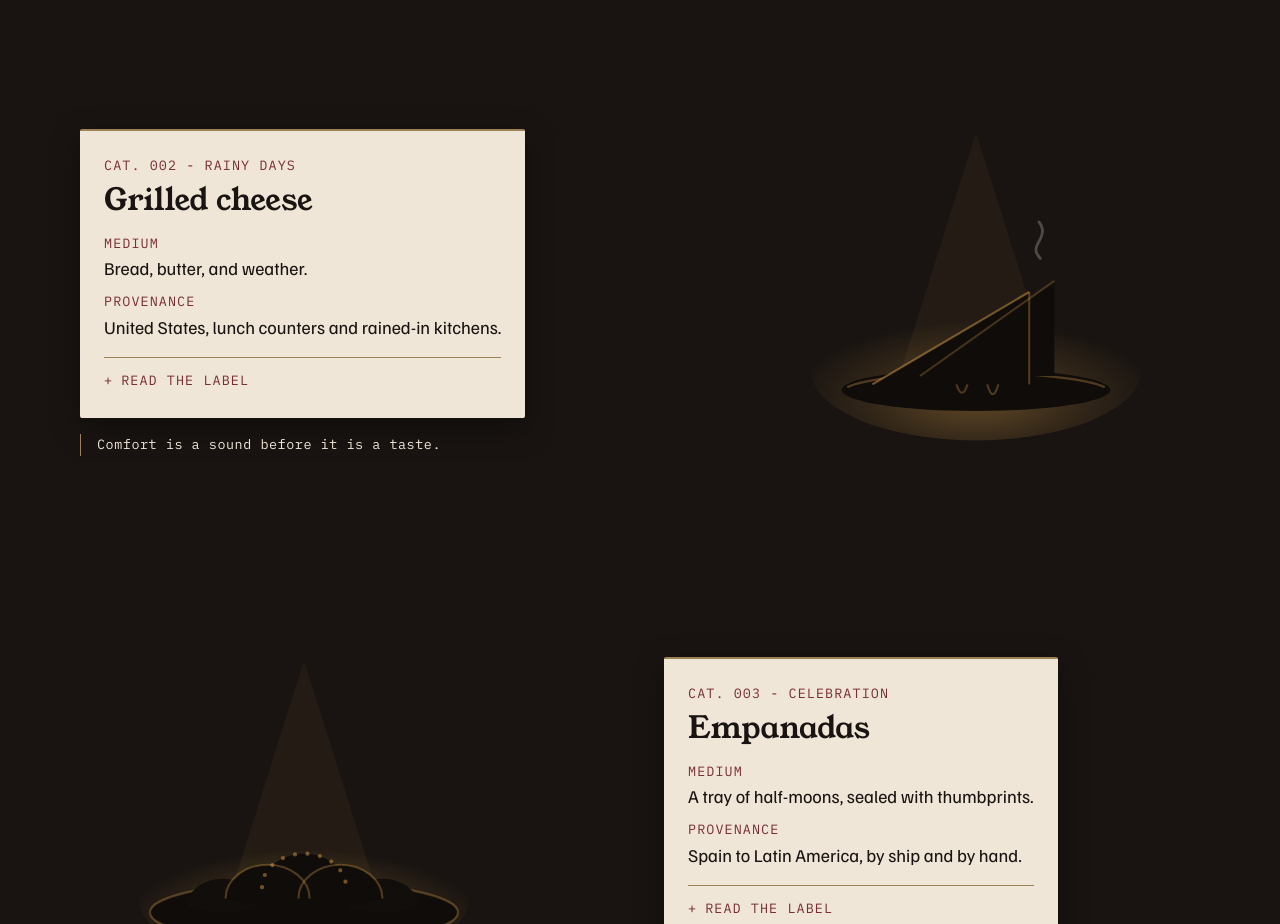
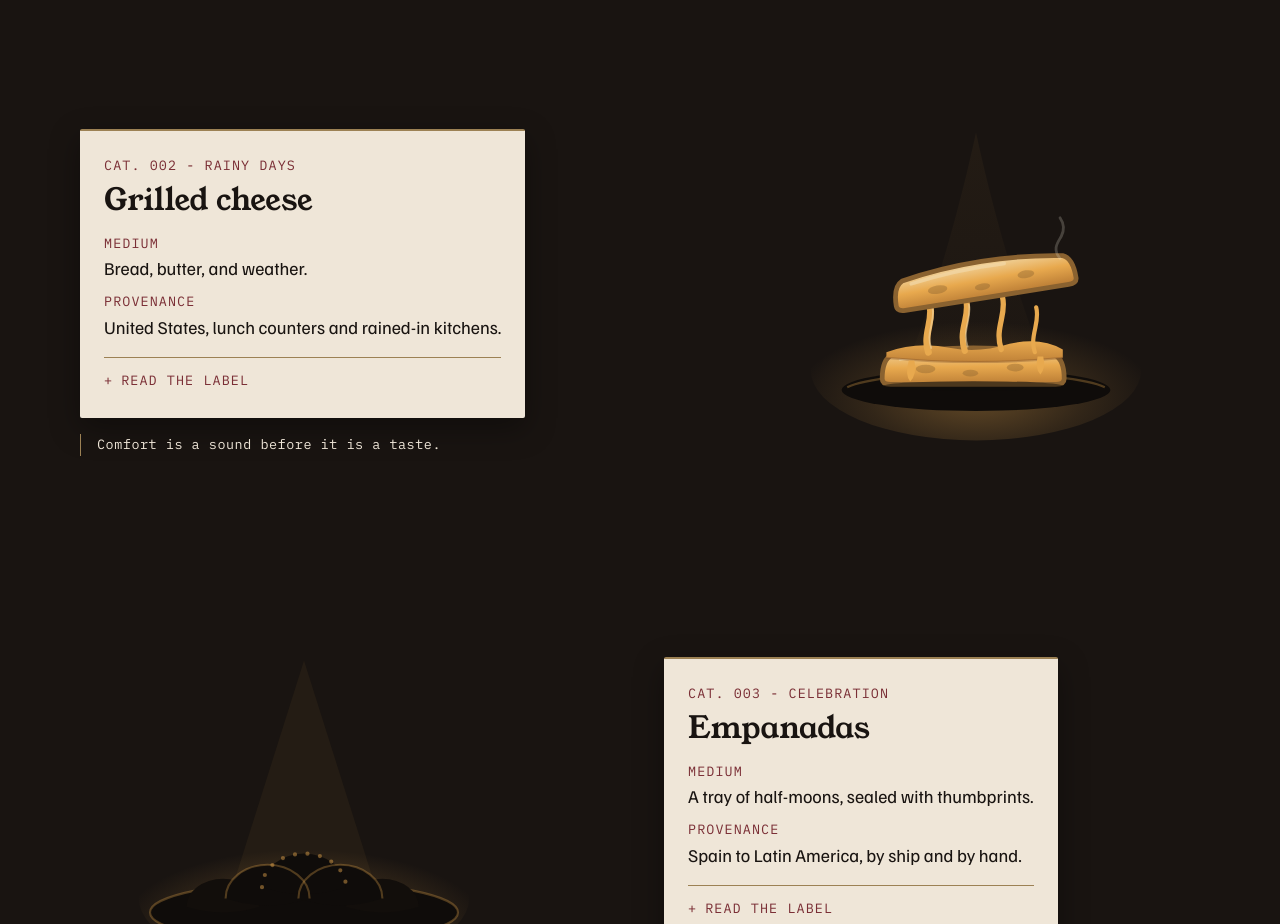
Before and after one commit to nazboyko/still-warm, a React (Vite) app: page / in a window 1280 px wide. Shown: the part 1700-2624 px from the top of the page. Built offline with nearby package versions, Linux system fonts and the light colour scheme.

Commit message:
redraw room 002

```diff
--- a/src/components/exhibition/art/GrilledCheeseArt.tsx
+++ b/src/components/exhibition/art/GrilledCheeseArt.tsx
@@ -1,3 +1,36 @@
+/* The sandwich caught mid-pull: the bottom slice on the plate under its melted
+   layer, the top slice lifted away, cheese stretching in between. */
+function Slice() {
+  return (
+    <>
+      <path
+        d="M -65 8 Q -65 -6 -58 -9 Q -30 -14 0 -14 Q 30 -14 58 -9 Q 65 -6 65 8 Q 65 12 59 12 L -59 12 Q -65 12 -65 8 Z"
+        fill="url(#gc-bread)"
+      />
+      <path
+        d="M -65 8 Q -65 -6 -58 -9 Q -30 -14 0 -14 Q 30 -14 58 -9 Q 65 -6 65 8 Q 65 12 59 12 L -59 12 Q -65 12 -65 8 Z"
+        fill="none"
+        style={{ stroke: "var(--toast-deep)" }}
+        strokeWidth="3.4"
+        strokeLinejoin="round"
+      />
+      <g style={{ fill: "var(--toast-deep)" }} fillOpacity="0.4">
+        <ellipse cx="-34" cy="1" rx="7" ry="3" />
+        <ellipse cx="-2" cy="4" rx="5.5" ry="2.4" />
+        <ellipse cx="30" cy="0" rx="6" ry="2.8" />
+      </g>
+      <path
+        d="M -52 -6 Q -20 -11 16 -10"
+        fill="none"
+        style={{ stroke: "var(--gold-light)" }}
+        strokeOpacity="0.7"
+        strokeWidth="2.4"
+        strokeLinecap="round"
+      />
+    </>
+  );
+}
+
 export function GrilledCheeseArt({ lit }: { lit: boolean }) {
   return (
     <svg
@@ -12,11 +45,30 @@ export function GrilledCheeseArt({ lit }: { lit: boolean }) {
           <stop offset="60%" stopColor="#e8a94e" stopOpacity="0.12" />
           <stop offset="100%" stopColor="#e8a94e" stopOpacity="0" />
         </radialGradient>
+        <linearGradient id="grilled-cone" x1="0" y1="0" x2="0" y2="1">
+          <stop offset="0%" stopColor="#e8a94e" stopOpacity="1" />
+          <stop offset="70%" stopColor="#e8a94e" stopOpacity="0.45" />
+          <stop offset="100%" stopColor="#e8a94e" stopOpacity="0.05" />
+        </linearGradient>
+        <linearGradient id="gc-bread" x1="0" y1="0" x2="0.1" y2="1">
+          <stop offset="0%" style={{ stopColor: "var(--gold-light)" }} />
+          <stop offset="55%" style={{ stopColor: "var(--tungsten)" }} />
+          <stop offset="100%" style={{ stopColor: "var(--toast)" }} />
+        </linearGradient>
+        <linearGradient id="gc-cheese" x1="0" y1="0" x2="0" y2="1">
+          <stop offset="0%" style={{ stopColor: "var(--tungsten)" }} />
+          <stop offset="100%" style={{ stopColor: "var(--toast)" }} />
+        </linearGradient>
+        <radialGradient id="gc-dish-shadow" cx="50%" cy="50%" r="50%">
+          <stop offset="0%" stopColor="#0f0c0a" stopOpacity="0.55" />
+          <stop offset="100%" stopColor="#0f0c0a" stopOpacity="0" />
+        </radialGradient>
       </defs>
+
       <path
         className="art-cone"
-        d="M160 6 L100 196 H220 Z"
-        fill="#e8a94e"
+        d="M160 6 C144 80 122 150 100 196 H220 C198 150 176 80 160 6 Z"
+        fill="url(#grilled-cone)"
         opacity="0.05"
       />
       <ellipse cx="160" cy="176" rx="118" ry="50" fill="url(#grilled-glow)" />
@@ -28,6 +80,7 @@ export function GrilledCheeseArt({ lit }: { lit: boolean }) {
         ry="50"
         fill="url(#grilled-glow)"
       />
+
       <ellipse cx="160" cy="190" rx="96" ry="15" fill="#0f0c0a" />
       <path
         d="M68 188 A96 14 0 0 1 252 188"
@@ -36,26 +89,78 @@ export function GrilledCheeseArt({ lit }: { lit: boolean }) {
         strokeOpacity="0.3"
         strokeWidth="1.5"
       />
-      <g fill="#0f0c0a">
-        <path d="M120 180 L216 180 L216 112 Z" />
-        <path d="M86 186 L198 186 L198 120 Z" />
-        <path d="M146 186 q4 12 8 0 Z" />
-        <path d="M168 186 q4 14 8 0 Z" />
+      <ellipse cx="160" cy="184" rx="76" ry="10" fill="url(#gc-dish-shadow)" />
+
+      {/* bottom slice, resting */}
+      <g transform="translate(158 174)">
+        <Slice />
       </g>
-      <g fill="none" stroke="#e8a94e" strokeOpacity="0.45" strokeWidth="1.5">
-        <path d="M120 180 L216 112" strokeOpacity="0.25" />
-        <path d="M86 186 L198 120" />
-        <path d="M198 120 L198 186" strokeOpacity="0.3" />
-        <path d="M146 186 q4 12 8 0" strokeOpacity="0.3" />
-        <path d="M168 186 q4 14 8 0" strokeOpacity="0.3" />
+
+      {/* the melted layer on top of it, with two drips over the crust */}
+      <path
+        d="M 96 163 Q 118 155 142 160 Q 162 164 184 157 Q 206 152 222 161 L 222 167 Q 160 173 96 167 Z"
+        fill="url(#gc-cheese)"
+      />
+      <path
+        d="M 96 167 Q 160 173 222 167"
+        fill="none"
+        style={{ stroke: "var(--syrup)" }}
+        strokeOpacity="0.35"
+        strokeWidth="1.6"
+      />
+      <path
+        d="M 112 169 Q 109 179 113 184 Q 118 179 116 169 Z"
+        style={{ fill: "var(--tungsten)" }}
+      />
+      <path
+        d="M 204 166 Q 202 175 206 179 Q 210 174 208 166 Z"
+        style={{ fill: "var(--tungsten)" }}
+      />
+
+      {/* the cheese pull */}
+      <g
+        fill="none"
+        style={{ stroke: "var(--tungsten)" }}
+        strokeLinecap="round"
+      >
+        <path d="M 126 163 C 122 150 130 140 127 129" strokeWidth="5" />
+        <path d="M 152 162 C 147 147 156 138 153 126" strokeWidth="4.4" />
+        <path d="M 178 161 C 173 146 182 136 179 124" strokeWidth="3.8" />
+        <path d="M 202 163 C 198 151 206 142 203 131" strokeWidth="3" />
       </g>
+      <g
+        fill="none"
+        style={{ stroke: "var(--gold-light)" }}
+        strokeOpacity="0.55"
+        strokeLinecap="round"
+        strokeWidth="1.3"
+      >
+        <path d="M 128 160 C 124 149 131 141 129 132" />
+        <path d="M 154 159 C 150 147 157 139 155 129" />
+      </g>
+
+      {/* top slice, lifted away */}
+      <g transform="translate(166 112) rotate(-9)">
+        <Slice />
+      </g>
+
       <path
-        d="M206 96c-6-6-2-10 0-14 2-4 2.5-8-1-12"
+        d="M 220 96c-6-7-1-12 1-16 2-4 2.4-8-1-13"
         fill="none"
         stroke="#efe6d8"
-        strokeOpacity="0.25"
+        strokeOpacity="0.22"
         strokeWidth="2"
         strokeLinecap="round"
+      />
+
+      {/* plate contact */}
+      <ellipse
+        cx="158"
+        cy="187"
+        rx="64"
+        ry="3.4"
+        fill="#0f0c0a"
+        opacity="0.5"
       />
     </svg>
   );
```
